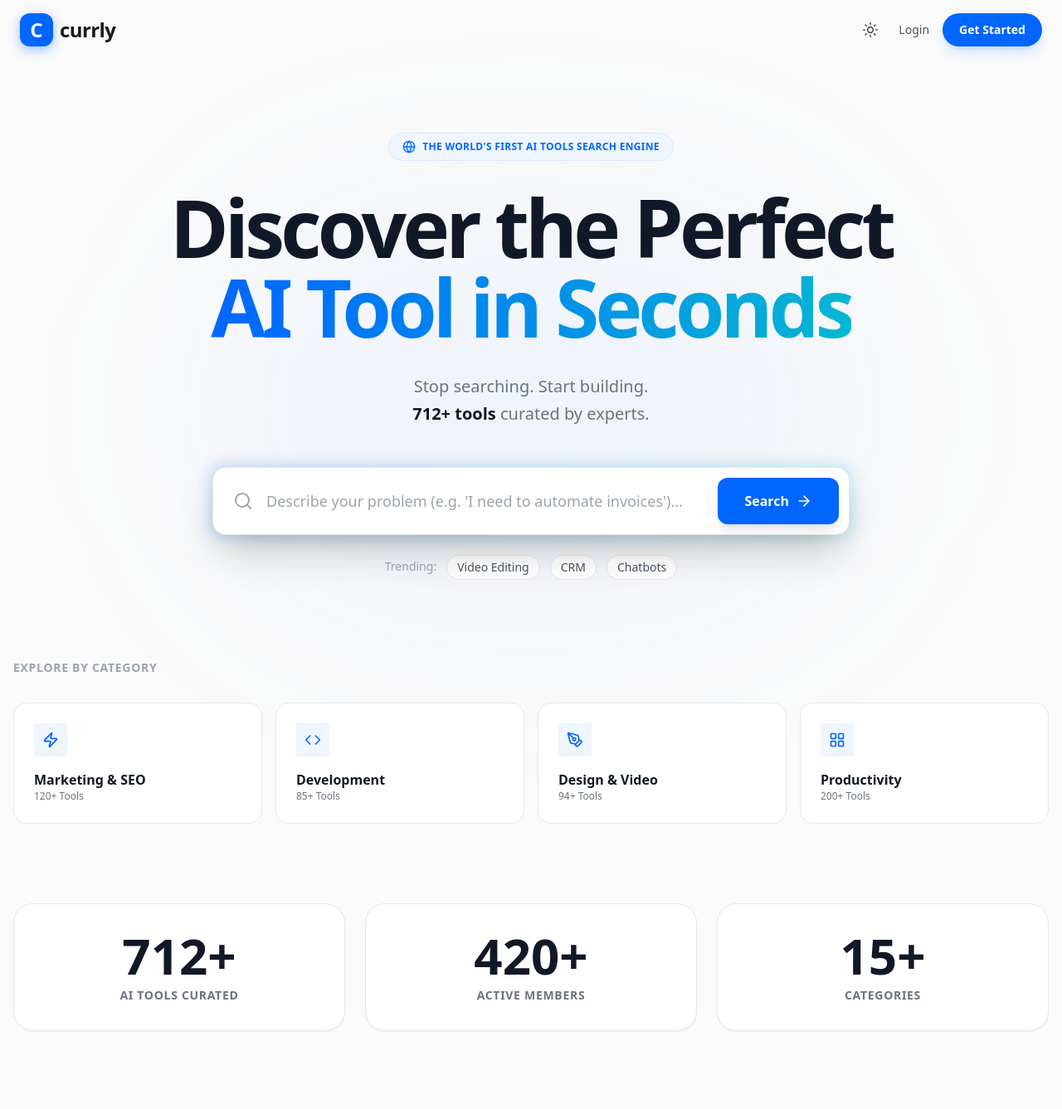
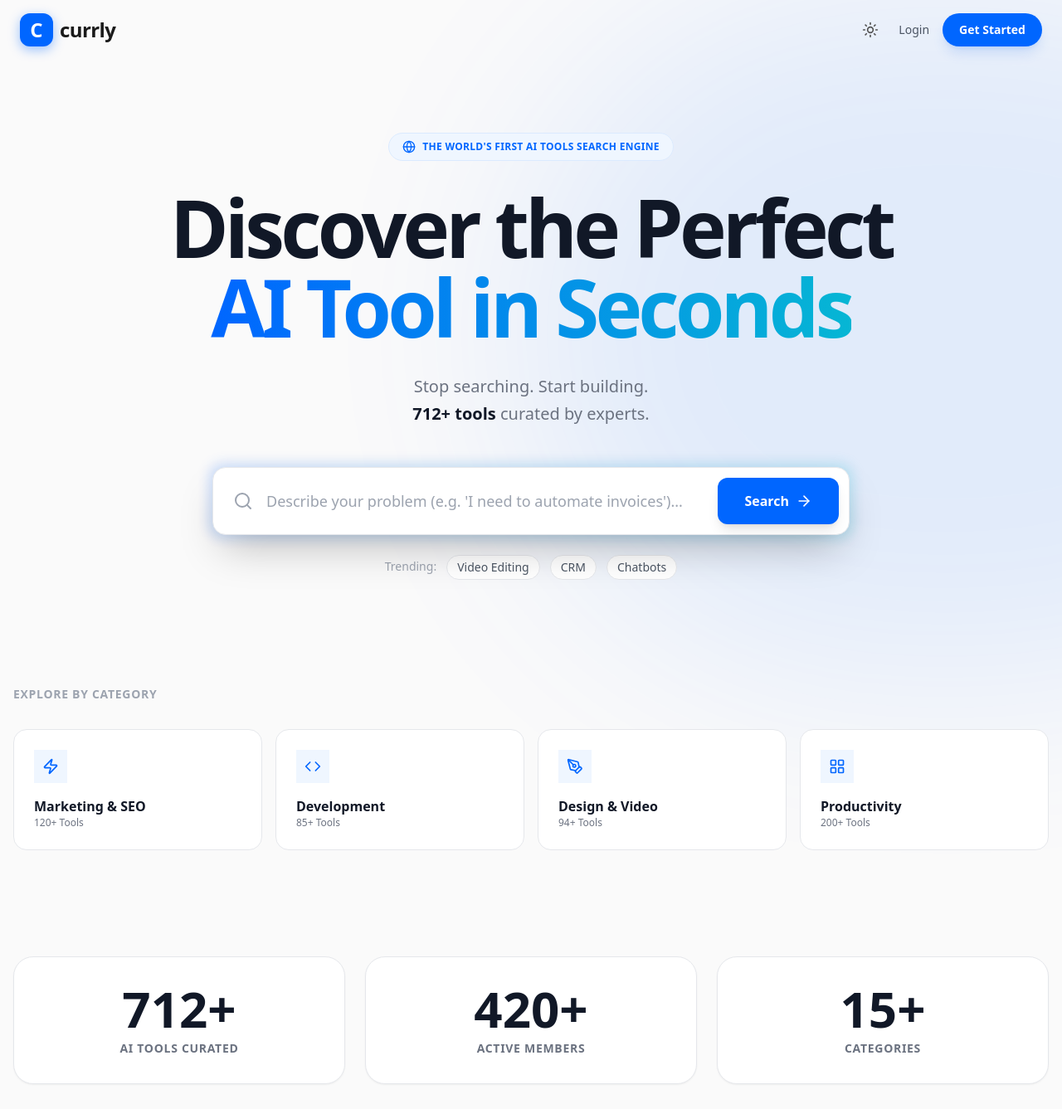
Before and after one commit to rohit1703/currly-beta, a Next.js app: page / in a window 1280 px wide. Shown: the top 1337 px of the page at 83% size. Built offline with nearby package versions, Linux system fonts and the light colour scheme; no server answers; the database is empty.

Commit message:
Upgrade Homepage with Premium Animations and Variants typing

```diff
--- a/components/HomeClient.tsx
+++ b/components/HomeClient.tsx
@@ -3,30 +3,54 @@
 import React, { useState, useEffect } from 'react';
 import { useRouter } from 'next/navigation';
 import Link from 'next/link';
-import { motion } from 'framer-motion';
+import { motion, Variants } from 'framer-motion'; // Added Variants for type safety
 import { Search, ArrowRight, Code, PenTool, Globe, Zap, LayoutGrid } from 'lucide-react';
 import ToolCard from '@/components/ToolCardItem';
 import { ThemeToggle } from '@/components/ThemeToggle';
 import { Logo } from '@/components/Logo';
 import UserNav from '@/components/UserNav';
 import { useCountUp } from '@/hooks/useCountUp';
-
-/// OLD
-// import { Testimonials } from '@/components/Testimonials';
-// import { Footer } from '@/components/Footer';
-
-// NEW (Updated filenames)
 import { Testimonials } from '@/components/TestimonialsSection';
 import { Footer } from '@/components/FooterSection';
+
+// --- ANIMATION VARIANTS (Premium Feel) ---
+const fadeInUp: Variants = {
+  hidden: { opacity: 0, y: 30 },
+  visible: {
+    opacity: 1,
+    y: 0,
+    transition: { duration: 0.6, ease: "easeOut" }
+  }
+};
+
+const staggerContainer: Variants = {
+  hidden: { opacity: 0 },
+  visible: {
+    opacity: 1,
+    transition: {
+      staggerChildren: 0.1,
+      delayChildren: 0.2
+    }
+  }
+};
+
+const scaleIn: Variants = {
+  hidden: { opacity: 0, scale: 0.95 },
+  visible: {
+    opacity: 1,
+    scale: 1,
+    transition: { duration: 0.5, ease: "easeOut" }
+  }
+};
+
+// --- COMPONENTS ---
 
 function StatItem({ value, label, suffix = "+" }: { value: number, label: string, suffix?: string }) {
   const count = useCountUp(value);
   return (
     <motion.div
-      initial={{ opacity: 0, y: 20 }}
-      whileInView={{ opacity: 1, y: 0 }}
-      viewport={{ once: true }}
-      className="bg-white dark:bg-neutral-900 p-8 rounded-3xl border border-gray-200 dark:border-white/10 shadow-sm text-center hover:shadow-md transition-all"
+      variants={fadeInUp}
+      className="bg-white dark:bg-neutral-900 p-8 rounded-3xl border border-gray-200 dark:border-white/10 shadow-sm text-center hover:shadow-md transition-all hover:-translate-y-1"
     >
       <div className="text-5xl md:text-6xl font-extrabold text-gray-900 dark:text-white mb-2 flex justify-center">
         <motion.span>{count}</motion.span>{suffix}
@@ -69,8 +93,15 @@ export default function HomeClient({ tools }: { tools: any[] }) {
   return (
     <div className="min-h-screen bg-neutral-50 dark:bg-black text-gray-900 dark:text-white font-sans transition-colors duration-500 overflow-x-hidden">
 
+      {/* --- AMBIENT GLOW (The "Lighthouse" Feel) --- */}
+      <motion.div
+        animate={{ opacity: [0.05, 0.1, 0.05], scale: [1, 1.05, 1] }}
+        transition={{ duration: 10, repeat: Infinity, ease: "easeInOut" }}
+        className="fixed top-0 left-1/2 -translate-x-1/2 w-[1000px] h-[800px] bg-[#0066FF] blur-[120px] rounded-full pointer-events-none z-0 opacity-5 dark:opacity-20"
+      />
+
       {/* --- NAV --- */}
-      <nav className={`fixed top-0 w-full z-50 px-6 py-4 transition-all ${scrollY > 50 ? 'bg-white/90 dark:bg-black/90 backdrop-blur-md shadow-sm' : 'bg-transparent'}`}>
+      <nav className={`fixed top-0 w-full z-50 px-6 py-4 transition-all duration-300 ${scrollY > 20 ? 'bg-white/80 dark:bg-black/80 backdrop-blur-md border-b border-gray-200/50 dark:border-white/5' : 'bg-transparent border-transparent'}`}>
         <div className="max-w-7xl mx-auto flex justify-between items-center">
           <Link href="/">
             <Logo />
@@ -80,7 +111,7 @@ export default function HomeClient({ tools }: { tools: any[] }) {
             <UserNav />
             <button
               onClick={scrollToSearch}
-              className="bg-[#0066FF] hover:bg-[#0052CC] text-white px-5 py-2.5 rounded-full text-sm font-bold transition-all shadow-lg shadow-blue-500/20"
+              className="bg-[#0066FF] hover:bg-[#0052CC] text-white px-5 py-2.5 rounded-full text-sm font-bold transition-all shadow-lg shadow-blue-500/20 hover:scale-105"
             >
               Get Started
             </button>
@@ -88,29 +119,38 @@ export default function HomeClient({ tools }: { tools: any[] }) {
         </div>
       </nav>
 
-      {/* --- MAIN CONTENT --- */}
-      <main className="pt-40">
-        {/* Hero & Search */}
-        <div className="px-4 text-center max-w-7xl mx-auto relative mb-24">
-          <div className="absolute top-20 left-1/2 -translate-x-1/2 w-[800px] h-[500px] bg-blue-500/5 dark:bg-white/5 rounded-full blur-[120px] pointer-events-none" />
+      {/* --- MAIN CONTENT WRAPPER --- */}
+      <main className="pt-40 relative z-10">
 
-          <motion.div initial={{ opacity: 0, y: 20 }} animate={{ opacity: 1, y: 0 }} className="relative inline-flex items-center gap-2 px-4 py-2 bg-blue-50 dark:bg-white/10 rounded-full mb-8 border border-blue-100 dark:border-white/10">
+        {/* HERO & SEARCH */}
+        <div className="px-4 text-center max-w-7xl mx-auto relative mb-32">
+
+          <motion.div
+            initial="hidden"
+            animate="visible"
+            variants={staggerContainer}
+            className="relative z-10"
+          >
+            {/* Badge */}
+            <motion.div variants={fadeInUp} className="relative inline-flex items-center gap-2 px-4 py-2 bg-blue-50 dark:bg-white/10 rounded-full mb-8 border border-blue-100 dark:border-white/10">
               <Globe className="w-4 h-4 text-[#0066FF] dark:text-white" />
               <span className="text-xs font-bold uppercase tracking-wide text-[#0066FF] dark:text-white">The World's First AI Tools Search Engine</span>
             </motion.div>
 
-          <h1 className="relative text-5xl md:text-7xl lg:text-8xl font-extrabold mb-8 leading-[1.1] tracking-tighter text-gray-900 dark:text-white">
+            {/* Headline */}
+            <motion.h1 variants={fadeInUp} className="text-5xl md:text-7xl lg:text-8xl font-extrabold mb-8 leading-[1.1] tracking-tighter text-gray-900 dark:text-white">
               Discover the Perfect <br/>
               <span className="text-transparent bg-clip-text bg-gradient-to-r from-[#0066FF] to-cyan-500">AI Tool in Seconds</span>
-          </h1>
+            </motion.h1>
 
-          <p className="relative text-xl text-gray-500 dark:text-gray-400 mb-12 max-w-2xl mx-auto leading-relaxed font-medium">
+            {/* Subtext */}
+            <motion.p variants={fadeInUp} className="text-xl text-gray-500 dark:text-gray-400 mb-12 max-w-2xl mx-auto leading-relaxed font-medium">
               Stop searching. Start building. <br className="hidden md:block"/>
               <span className="text-gray-900 dark:text-white font-bold">712+ tools</span> curated by experts.
-          </p>
+            </motion.p>
 
-          {/* SEARCH */}
-          <div id="search-section" className="relative max-w-3xl mx-auto z-10">
+            {/* SEARCH BAR */}
+            <motion.div id="search-section" variants={scaleIn} className="relative max-w-3xl mx-auto z-10">
               <form onSubmit={handleSearch} className="relative group">
                 <div className="absolute -inset-1 bg-gradient-to-r from-[#0066FF] to-cyan-500 rounded-2xl opacity-20 group-hover:opacity-40 blur transition duration-500"></div>
                 <div className="relative flex items-center gap-4 bg-white dark:bg-[#111] rounded-2xl p-3 shadow-2xl border border-gray-200 dark:border-white/10">
@@ -122,11 +162,13 @@ export default function HomeClient({ tools }: { tools: any[] }) {
                     placeholder="Describe your problem (e.g. 'I need to automate invoices')..."
                     className="flex-1 text-lg bg-transparent border-none focus:ring-0 outline-none h-12 text-gray-900 dark:text-white placeholder-gray-400"
                   />
-                <button type="submit" className="bg-[#0066FF] hover:bg-[#0052CC] text-white px-8 py-4 rounded-xl font-bold transition-all shadow-lg flex items-center gap-2">
+                  <button type="submit" className="bg-[#0066FF] hover:bg-[#0052CC] text-white px-8 py-4 rounded-xl font-bold transition-all shadow-lg flex items-center gap-2 hover:scale-105">
                     Search <ArrowRight className="w-5 h-5" />
                   </button>
                 </div>
               </form>
+
+              {/* Quick Filters */}
               <div className="flex flex-wrap justify-center gap-3 mt-6 text-sm">
                  <span className="text-gray-400 py-1">Trending:</span>
                  {['Video Editing', 'CRM', 'Chatbots'].map(t => (
@@ -135,48 +177,74 @@ export default function HomeClient({ tools }: { tools: any[] }) {
                    </button>
                  ))}
               </div>
-          </div>
+            </motion.div>
+          </motion.div>
         </div>
 
-        {/* Categories - UPDATED to link to /category/[slug] */}
-        <div className="max-w-7xl mx-auto px-4 relative z-10 mb-24">
-           <p className="text-sm font-bold text-gray-400 uppercase tracking-wider mb-8 text-center md:text-left">Explore by Category</p>
+        {/* CATEGORIES */}
+        <motion.div
+          initial="hidden"
+          whileInView="visible"
+          viewport={{ once: true, margin: "-100px" }}
+          variants={staggerContainer}
+          className="max-w-7xl mx-auto px-4 relative z-10 mb-32"
+        >
+           <motion.p variants={fadeInUp} className="text-sm font-bold text-gray-400 uppercase tracking-wider mb-8 text-center md:text-left">
+             Explore by Category
+           </motion.p>
            <div className="grid grid-cols-2 md:grid-cols-4 gap-4">
               {categories.map((cat, i) => (
-                <div
+                <motion.div
                   key={i}
-                  /* UPDATED LINKING LOGIC HERE */
+                  variants={fadeInUp}
                   onClick={() => router.push(`/category/${cat.slug}`)}
-                  className="cursor-pointer bg-white dark:bg-[#111] p-6 rounded-2xl border border-gray-200 dark:border-white/10 hover:border-[#0066FF] hover:shadow-lg transition-all group text-left"
+                  className="cursor-pointer bg-white dark:bg-[#111] p-6 rounded-2xl border border-gray-200 dark:border-white/10 hover:border-[#0066FF] hover:shadow-lg transition-all group text-left hover:-translate-y-1"
                 >
                    <div className="w-10 h-10 bg-blue-50 dark:bg-white/5 rounded-lg flex items-center justify-center text-[#0066FF] mb-4 group-hover:scale-110 transition-transform">
                      <cat.icon className="w-5 h-5" />
                    </div>
                    <h3 className="font-bold text-gray-900 dark:text-white">{cat.name}</h3>
                    <p className="text-xs text-gray-500">{cat.tools} Tools</p>
-                </div>
+                </motion.div>
               ))}
            </div>
-        </div>
+        </motion.div>
 
-        {/* Stats - LOCKED to your numbers */}
-        <div className="max-w-7xl mx-auto px-4 relative grid grid-cols-1 md:grid-cols-3 gap-6 z-10 mb-24">
+        {/* STATS */}
+        <motion.div
+          initial="hidden"
+          whileInView="visible"
+          viewport={{ once: true }}
+          variants={staggerContainer}
+          className="max-w-7xl mx-auto px-4 relative grid grid-cols-1 md:grid-cols-3 gap-6 z-10 mb-32"
+        >
            <StatItem value={712} label="AI Tools Curated" />
            <StatItem value={420} label="Active Members" />
            <StatItem value={15} label="Categories" />
-        </div>
+        </motion.div>
 
-        {/* Live Data Grid */}
+        {/* LIVE DATA GRID */}
         <div className="max-w-7xl mx-auto px-4 relative z-10 mb-24 text-left">
-           <div className="flex items-center justify-between mb-8">
+           <motion.div
+             initial={{ opacity: 0 }}
+             whileInView={{ opacity: 1 }}
+             viewport={{ once: true }}
+             className="flex items-center justify-between mb-8"
+           >
              <h2 className="text-2xl font-bold text-gray-900 dark:text-white">Recently Added</h2>
              <span className="text-sm text-gray-500">{tools?.length || 0} tools indexed</span>
-           </div>
+           </motion.div>
 
-           <div className="grid grid-cols-1 gap-6 md:grid-cols-2 lg:grid-cols-3 xl:grid-cols-4">
-            {tools?.map((tool) => (
+           <motion.div
+             variants={staggerContainer}
+             initial="hidden"
+             whileInView="visible"
+             viewport={{ once: true, margin: "100px" }} // Pre-load a bit earlier
+             className="grid grid-cols-1 gap-6 md:grid-cols-2 lg:grid-cols-3 xl:grid-cols-4"
+           >
+            {tools?.map((tool, i) => (
+              <motion.div key={tool.id} variants={fadeInUp}>
                 <ToolCard
-                key={tool.id}
                   title={tool.name || 'Untitled'}
                   description={tool.description || ''}
                   category={tool.main_category || 'General'}
@@ -185,15 +253,15 @@ export default function HomeClient({ tools }: { tools: any[] }) {
                   url={tool.website || '#'}
                   slug={tool.slug}
                 />
+              </motion.div>
             ))}
-           </div>
+           </motion.div>
         </div>
 
-        {/* Testimonials (New Section) */}
+        {/* TESTIMONIALS */}
         <Testimonials />
       </main>
 
-      {/* Footer (New Section) */}
       <Footer />
     </div>
   );
```
Lines whose indentation alone changed are shown as unchanged.
